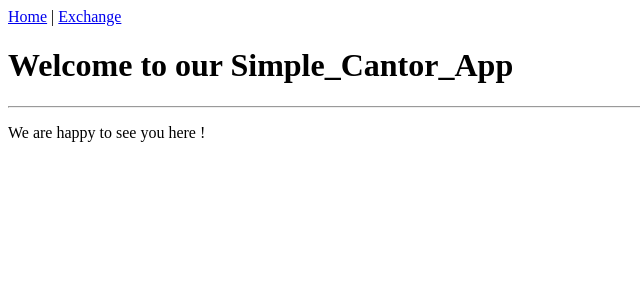
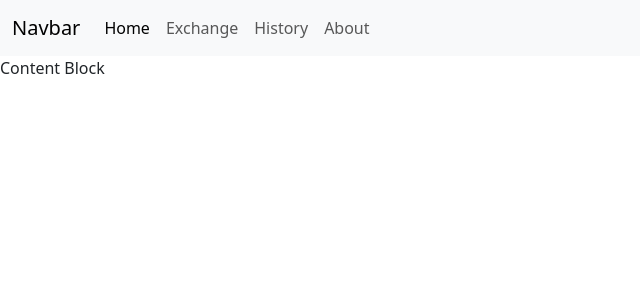
Before and after one commit to Amidaris/Cantor, a Flask app: page / in a window 1280 px wide. Shown: the top 300 px of the page, without its empty margins (0-640 px from the left). Run offline with Flask 3, Linux system fonts and the light colour scheme.

Commit message:
Use Bootstrap for better layout

```diff
--- a/templates/base.html
+++ b/templates/base.html
@@ -1,25 +1,28 @@
 {% from "macros.html" import show_flash_message, show_all_flash_message %}
 <!DOCTYPE html>
 <html lang="en">
+
 <head>
     <meta charset="UTF-8">
     <meta name="viewport" content="width=device-width, initial-scale=1.0">
-    <title>Cantor</title>
+    <link href="https://cdn.jsdelivr.net/npm/bootstrap@5.3.8/dist/css/bootstrap.min.css" rel="stylesheet"
+        integrity="sha384-sRIl4kxILFvY47J16cr9ZwB07vP4J8+LH7qKQnuqkuIAvNWLzeN8tE5YBujZqJLB" crossorigin="anonymous">
+
+    <title> {% block title %} {% endblock %}</title>
 </head>
 <body>
-
     {% include "menu.html" %}
 
     {{ show_all_flash_message() }}
 
-    <h1>
-        {% block body_header%}
-        {% endblock%}
-    </h1>
+    {% block content%} {% endblock%}
 
-    {% block body_content%}
-    <HR>
-    {% endblock%}
+    <script src="https://cdn.jsdelivr.net/npm/@popperjs/core@2.11.8/dist/umd/popper.min.js"
+        integrity="sha384-I7E8VVD/ismYTF4hNIPjVp/Zjvgyol6VFvRkX/vR+Vc4jQkC+hVqc2pM8ODewa9r"
+        crossorigin="anonymous"></script>
+    <script src="https://cdn.jsdelivr.net/npm/bootstrap@5.3.8/dist/js/bootstrap.min.js"
+        integrity="sha384-G/EV+4j2dNv+tEPo3++6LCgdCROaejBqfUeNjuKAiuXbjrxilcCdDz6ZAVfHWe1Y"
+        crossorigin="anonymous"></script>
+</body>
 
-</body>
 </html>
--- a/templates/index.html
+++ b/templates/index.html
@@ -1,10 +1,9 @@
 {% extends "base.html" %}
 
-{% block body_header %}
-    Welcome to our Simple_Cantor_App
+{% block title %}
+    HI
 {% endblock %}
 
-{% block body_content %}
-    {{ super() }}
-    <p> We are happy to see you here !</p>
+{% block content %}
+    Content Block
 {% endblock %}
--- a/templates/menu.html
+++ b/templates/menu.html
@@ -1,4 +1,24 @@
-<div>
-<a href="{{ url_for('index')}}">Home</a> |
-<a href="{{ url_for('exchange')}}">Exchange</a>
-</div>
+    <nav class="navbar navbar-expand-lg bg-body-tertiary">
+  <div class="container-fluid">
+    <a class="navbar-brand" href="#">Navbar</a>
+    <button class="navbar-toggler" type="button" data-bs-toggle="collapse" data-bs-target="#navbarSupportedContent" aria-controls="navbarSupportedContent" aria-expanded="false" aria-label="Toggle navigation">
+      <span class="navbar-toggler-icon"></span>
+    </button>
+    <div class="collapse navbar-collapse" id="navbarSupportedContent">
+      <ul class="navbar-nav me-auto mb-2 mb-lg-0">
+        <li class="nav-item">
+          <a class="nav-link active" aria-current="page" href="{{ url_for('index')}}">Home</a>
+        </li>
+        <li class="nav-item">
+          <a class="nav-link" href="{{ url_for('exchange')}}">Exchange</a>
+        </li>
+          <li class="nav-item">
+          <a class="nav-link" href="#">History</a>
+        </li>
+        <li class="nav-item">
+          <a class="nav-link" href="#" tabindex="-1" aria-disabled="true">About</a>
+        </li>
+      </ul>
+    </div>
+  </div>
+</nav>
```
Also changed, not shown: templates/exchange.html (+1 -7 lines), templates/exchange_results.html (+1 -7 lines).
